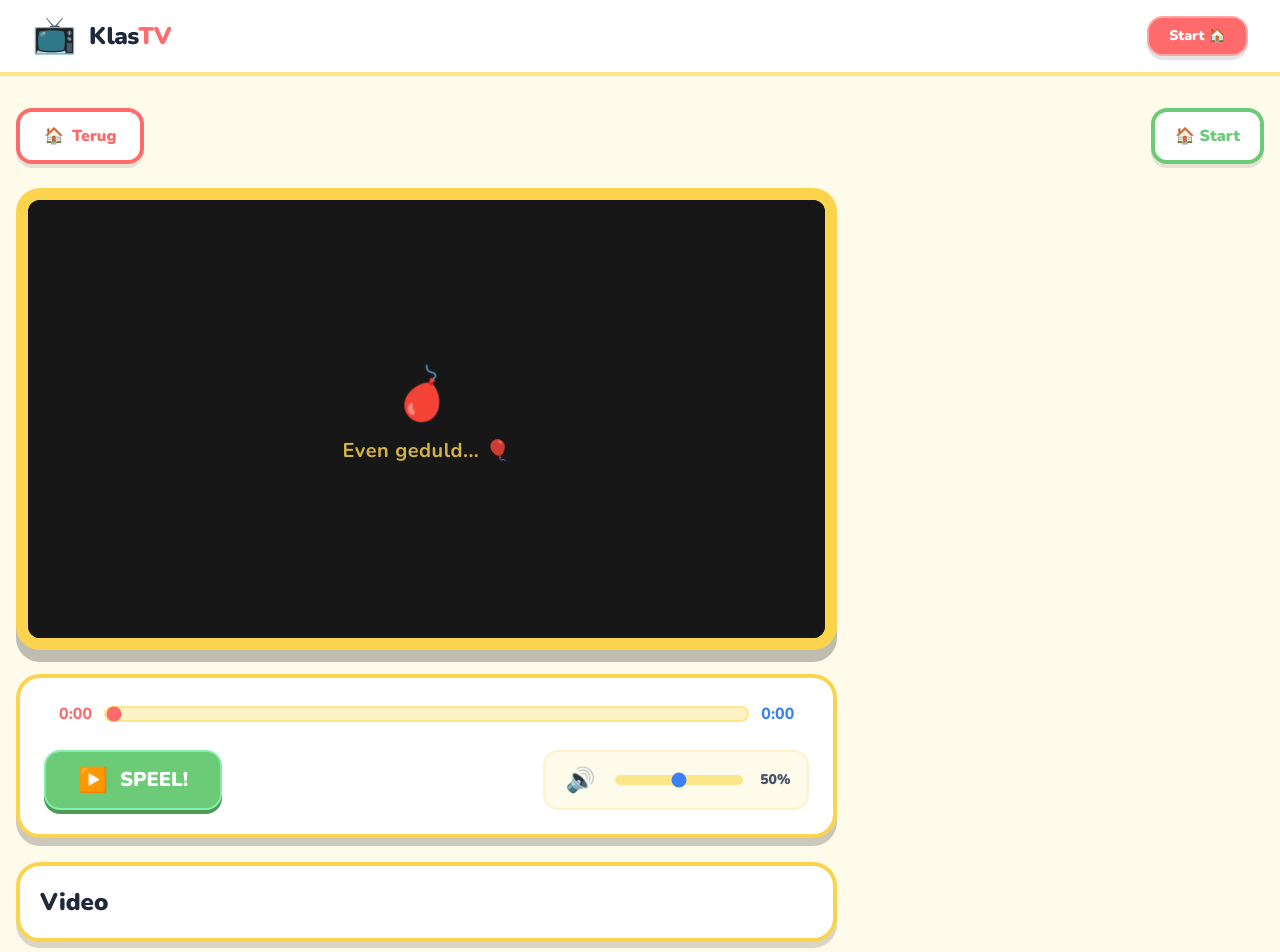
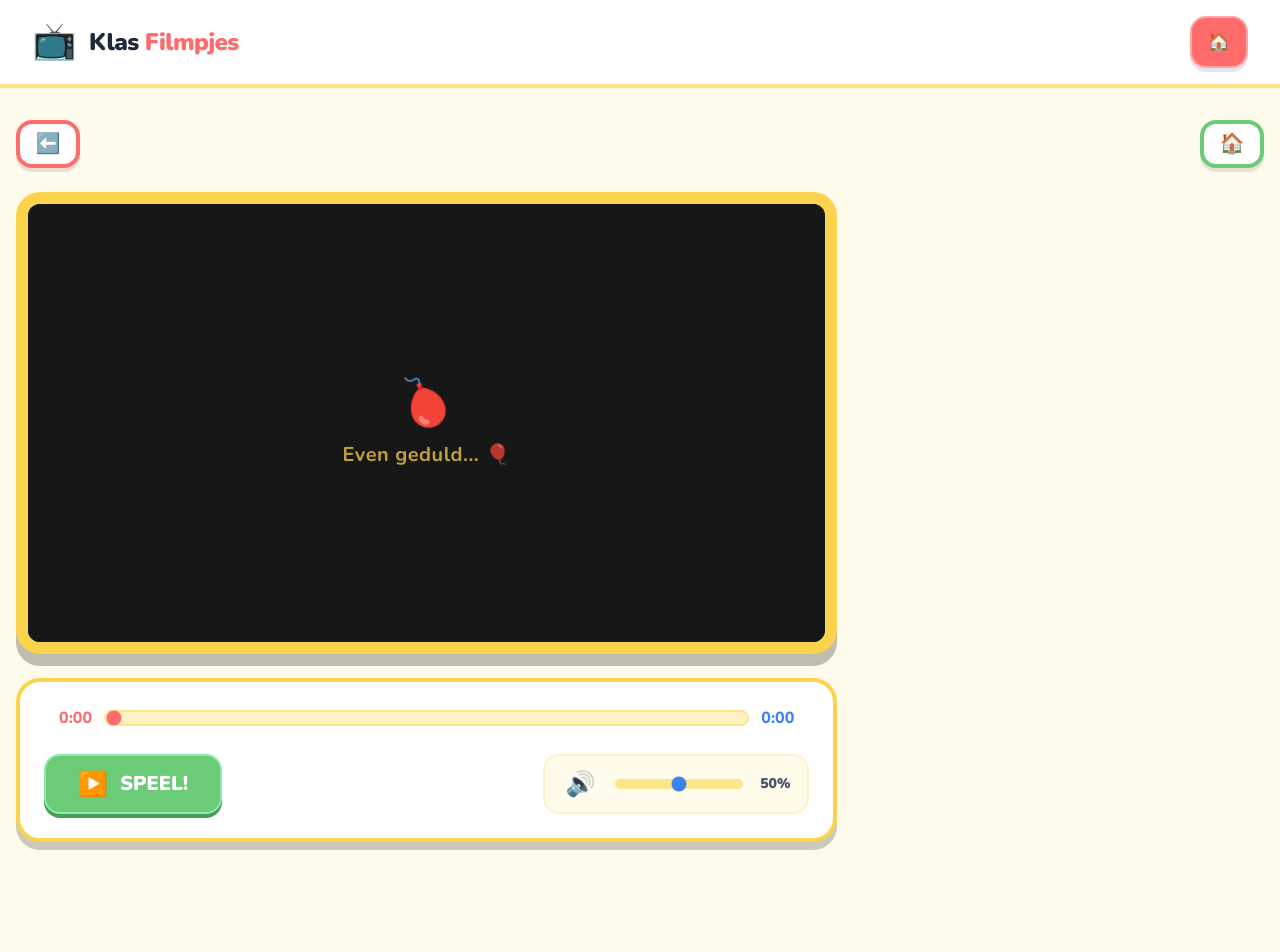
Before and after one commit to samvermeir1606/ClassroomVideoPlatform, a React (Vite) app: page /#/video/1 in a window 1280 px wide. Shown: the top 952 px of the page. After the commit the page ends 922 px from the top, so only its background shows below. Built offline with nearby package versions, Linux system fonts and the light colour scheme.

Commit message:
added feedback

```diff
--- a/src/App.jsx
+++ b/src/App.jsx
@@ -16,16 +16,17 @@ export default function App() {
             <Link to="/" className="flex items-center space-x-3 group">
               <span className="text-3xl md:text-4xl group-hover:rotate-12 transition-transform">📺</span>
               <span className="font-black text-xl md:text-2xl text-slate-800 tracking-tight">
-                Klas<span className="text-brand-pink">TV</span>
+                Klas <span className="text-brand-pink">Filmpjes</span>
               </span>
             </Link>
 
             <div className="flex items-center space-x-4">
               <Link
                 to="/"
-                className="px-5 py-2 bg-brand-pink text-white font-black rounded-2xl shadow-kid-sm btn-bounce text-sm border-2 border-red-300"
+                className="px-4 py-2.5 bg-brand-pink text-white font-black rounded-2xl shadow-kid-sm btn-bounce text-lg border-2 border-red-300"
+                title="Start"
               >
-                Start 🏠
+                🏠
               </Link>
             </div>
           </div>
--- a/src/pages/MainPage.jsx
+++ b/src/pages/MainPage.jsx
@@ -4,25 +4,7 @@ import playlistsData from '../data/playlists.json';
 
 export default function MainPage() {
   return (
-    <div className="max-w-7xl mx-auto px-4 py-6 md:py-10">
-      {/* Toned Down Beautiful Header */}
-      <div className="bg-gradient-to-r from-amber-300 to-brand-yellow p-6 md:p-8 rounded-[2rem] shadow-kid-md border-4 border-amber-400 mb-8 text-center relative overflow-hidden">
-        {/* Playful Floating Shapes */}
-        <div className="absolute top-2 left-4 text-3xl cloud-drift opacity-60 select-none">☁️</div>
-        <div className="absolute bottom-2 right-6 text-3xl cloud-drift opacity-60 select-none" style={{ animationDelay: '3s' }}>☁️</div>
-        <div className="absolute top-1/2 right-12 text-xl animate-bounce select-none">🎈</div>
-
-        <h1 className="text-3xl md:text-5xl font-black text-slate-900 tracking-tight drop-shadow-sm">
-          Kijk-Hoekje! 📺✨
-        </h1>
-      </div>
-
-      {/* Playlist Grid Heading */}
-      <div className="mb-6 flex items-center space-x-3">
-        <span className="text-3xl">🎒</span>
-        <h2 className="text-2xl font-black text-slate-900 tracking-tight">Kies een map om te kijken</h2>
-      </div>
-
+    <div className="max-w-7xl mx-auto px-4 py-8 md:py-12">
       {/* Grid of Playlists */}
       {playlistsData.length === 0 ? (
         <div className="bg-white border-4 border-dashed border-amber-300 rounded-3xl p-12 text-center shadow-kid-md">
@@ -67,7 +49,7 @@ export default function MainPage() {
 
                     {/* Cute hover play overlay */}
                     <div className="absolute inset-0 bg-black/10 opacity-0 group-hover:opacity-100 transition-opacity flex items-center justify-center">
-                      <div className="w-14 h-16 rounded-full bg-white/90 shadow-lg flex items-center justify-center text-3xl transform scale-75 group-hover:scale-100 transition-all duration-300">
+                      <div className="w-14 h-14 rounded-full bg-white/90 shadow-lg flex items-center justify-center text-3xl transform scale-75 group-hover:scale-100 transition-all duration-300">
                         🚀
                       </div>
                     </div>
@@ -82,9 +64,8 @@ export default function MainPage() {
                     </div>
 
                     <div className="mt-4 pt-4 border-t-2 border-dashed border-slate-100 flex items-center justify-between">
-                      <span className={`font-black text-base flex items-center space-x-1 ${design.text}`}>
-                        <span>Kijk nu!</span>
-                        <span className="group-hover:translate-x-1 transition-transform">➡️</span>
+                      <span className={`w-12 h-10 rounded-full flex items-center justify-center text-white text-lg font-black shadow-kid-sm ${design.bg} btn-bounce`}>
+                        ▶️
                       </span>
                       <span className="text-2xl group-hover:animate-bounce">🎬</span>
                     </div>
--- a/src/pages/PlaylistPage.jsx
+++ b/src/pages/PlaylistPage.jsx
@@ -14,8 +14,8 @@ export default function PlaylistPage() {
         <div className="bg-white border-4 border-brand-pink rounded-3xl p-12 shadow-kid-md">
           <span className="text-6xl block mb-4">😿</span>
           <h2 className="text-3xl font-black text-slate-800 mb-2">Map niet gevonden</h2>
-          <Link to="/" className="inline-block px-8 py-4 bg-brand-pink text-white font-black text-lg rounded-2xl shadow-kid-md btn-bounce">
-            🏠 Terug naar start
+          <Link to="/" className="inline-block px-6 py-3 bg-brand-pink text-white font-black text-xl rounded-2xl shadow-kid-md btn-bounce">
+            🏠
           </Link>
         </div>
       </div>
@@ -28,10 +28,10 @@ export default function PlaylistPage() {
       <div className="mb-6">
         <Link
           to="/"
-          className="inline-flex items-center space-x-2 px-6 py-3 bg-white border-4 border-brand-blue text-brand-blue hover:bg-brand-blue hover:text-white font-black rounded-2xl shadow-kid-sm btn-bounce"
+          className="inline-flex items-center justify-center h-12 w-16 bg-white border-4 border-brand-blue text-brand-blue hover:bg-brand-blue hover:text-white font-black rounded-2xl shadow-kid-sm btn-bounce text-xl"
+          title="Terug"
         >
-          <span>⬅️</span>
-          <span>Terug naar start</span>
+          ⬅️
         </Link>
       </div>
 
@@ -49,12 +49,6 @@ export default function PlaylistPage() {
             {playlist.title}
           </h1>
         </div>
-      </div>
-
-      {/* Video Grid Header */}
-      <div className="mb-6 flex items-center space-x-3">
-        <span className="text-3xl">🍿</span>
-        <h2 className="text-2xl font-black text-slate-900 tracking-tight">Kies een video om te kijken</h2>
       </div>
 
       {/* Videos List Grid */}
--- a/src/pages/VideoPage.jsx
+++ b/src/pages/VideoPage.jsx
@@ -24,10 +24,6 @@ export default function VideoPage() {
     }
   }
 
-  // Find current video details
-  const video = playlist?.videos?.find(v => v.id === videoId);
-  const videoTitle = video ? video.title : "Video";
-
   return (
     <div className="max-w-7xl mx-auto px-4 py-4 md:py-8">
       {/* Top Navigation Row */}
@@ -35,44 +31,38 @@ export default function VideoPage() {
         {playlist ? (
           <Link
             to={`/playlist/${playlistId}`}
-            className="inline-flex items-center space-x-2 px-6 py-3 bg-white border-4 border-brand-pink text-brand-pink hover:bg-brand-pink hover:text-white font-black rounded-2xl shadow-kid-sm btn-bounce"
+            className="inline-flex items-center justify-center h-12 w-16 bg-white border-4 border-brand-pink text-brand-pink hover:bg-brand-pink hover:text-white font-black rounded-2xl shadow-kid-sm btn-bounce text-xl"
+            title="Terug"
           >
-            <span>⬅️</span>
-            <span>Terug naar lijst</span>
+            ⬅️
           </Link>
         ) : (
           <Link
             to="/"
-            className="inline-flex items-center space-x-2 px-6 py-3 bg-white border-4 border-brand-pink text-brand-pink hover:bg-brand-pink hover:text-white font-black rounded-2xl shadow-kid-sm btn-bounce"
+            className="inline-flex items-center justify-center h-12 w-16 bg-white border-4 border-brand-pink text-brand-pink hover:bg-brand-pink hover:text-white font-black rounded-2xl shadow-kid-sm btn-bounce text-xl"
+            title="Terug"
           >
-            <span>🏠</span>
-            <span>Terug</span>
+            ⬅️
           </Link>
         )}
 
-        {/* Home Button */}
+        {/* Home/Start Button */}
         <Link
           to="/"
-          className="inline-flex items-center space-x-2 px-5 py-3 bg-white border-4 border-brand-green text-brand-green hover:bg-brand-green hover:text-white font-black rounded-2xl shadow-kid-sm btn-bounce"
+          className="inline-flex items-center justify-center h-12 w-16 bg-white border-4 border-brand-green text-brand-green hover:bg-brand-green hover:text-white font-black rounded-2xl shadow-kid-sm btn-bounce text-xl"
+          title="Start"
         >
-          <span>🏠 Start</span>
+          🏠
         </Link>
       </div>
 
       {/* Main Two-Column Layout (Video Player + Sidebar) */}
       <div className="grid grid-cols-1 lg:grid-cols-3 gap-8 items-start">
 
-        {/* Left Column: Player & Meta (Takes 2 columns on large screen) */}
-        <div className="lg:col-span-2 space-y-6">
+        {/* Left Column: Player (Takes 2 columns on large screen) */}
+        <div className="lg:col-span-2">
           {/* Safe Player Wrapper */}
           <SafePlayer videoId={videoId} />
-
-          {/* Simple Video Information Card */}
-          <div className="bg-white border-4 border-amber-300 rounded-[1.5rem] p-5 shadow-kid-md">
-            <h1 className="text-xl md:text-2xl font-black text-slate-800 leading-tight">
-              {videoTitle}
-            </h1>
-          </div>
         </div>
 
         {/* Right Column: Playlist Lesson Queue (Up Next) */}
```
Also changed, not shown: index.html (+1 -1 lines).
